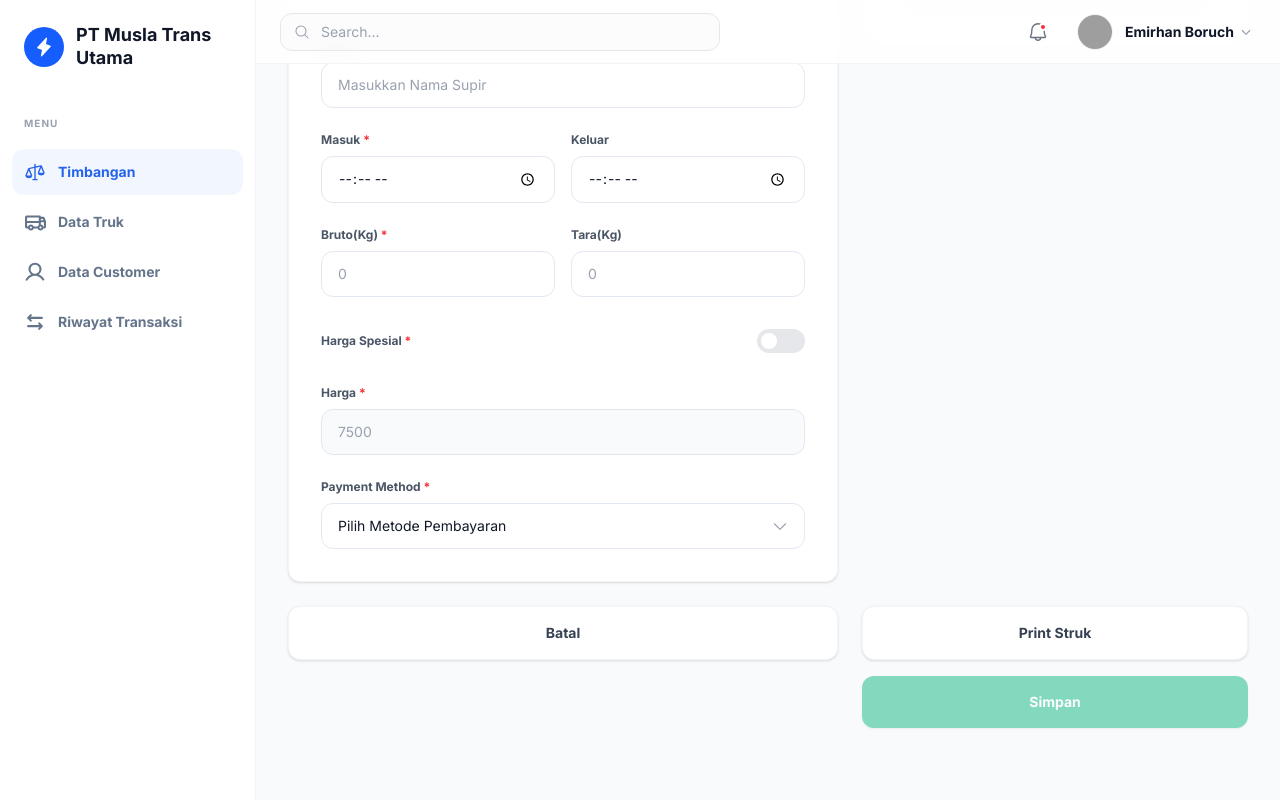
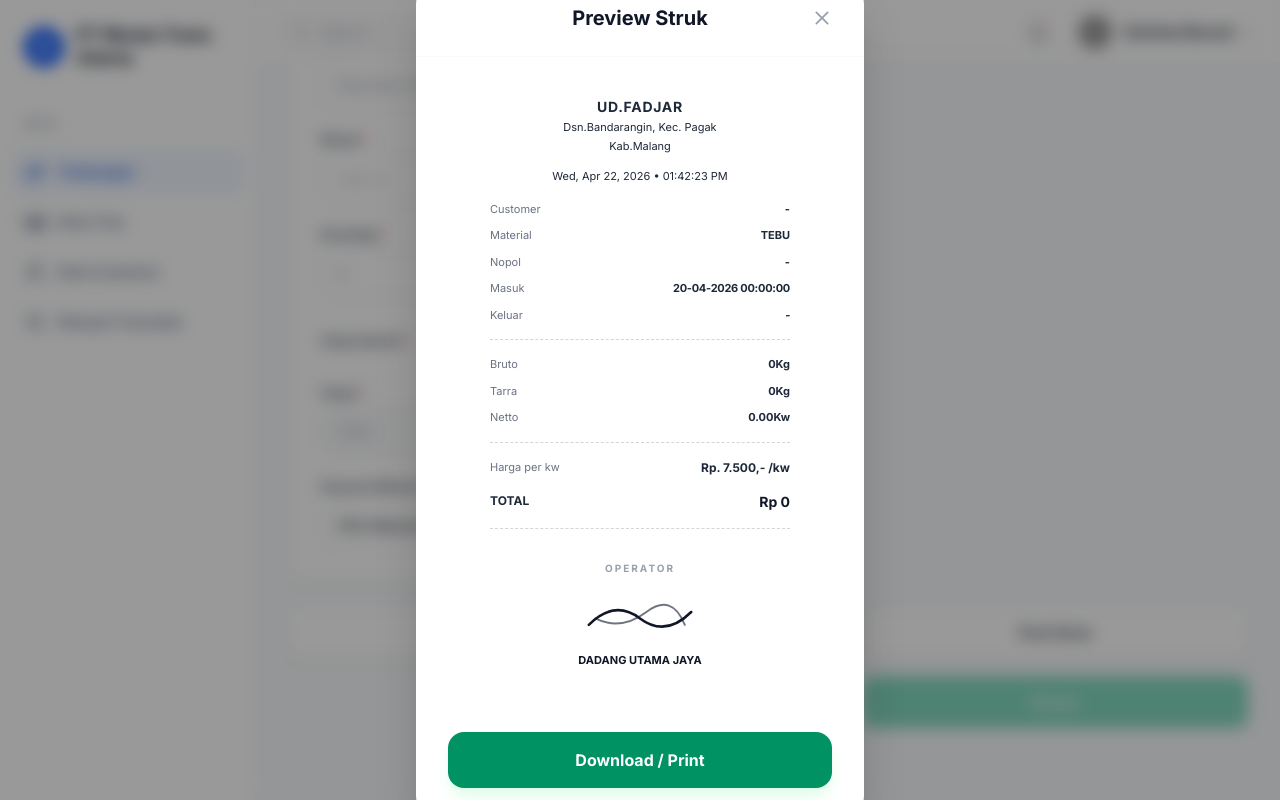
Before and after one commit to Panjiiiiiii/sugar_measurer, a Next.js app: page /1/timbangan/add in a window 1280 px wide. Both pictures are taken after a click on the button "Print Struk". Shown: the part 400-1200 px from the top of the page. Built offline with nearby package versions, Linux system fonts and the light colour scheme; grey boxes are pictures that could not be loaded.

Commit message:
UI: Add ReceiptModal to Input and Antrian Timbangan pages

```diff
--- a/app/[role]/timbangan/add/page.tsx
+++ b/app/[role]/timbangan/add/page.tsx
@@ -11,6 +11,7 @@ import { Card } from "@/components/ui/Card";
 import { Input, Select } from "@/components/ui/Input";
 import { Button } from "@/components/ui/Button";
 import { Breadcrumbs } from "@/components/ui/Breadcrumbs";
+import { ReceiptModal } from "@/components/dashboard/ReceiptModal";
 
 export default function InputTimbanganPage() {
   const params = useParams();
@@ -30,6 +31,8 @@ export default function InputTimbanganPage() {
     isHargaSpesial: false
   });
 
+  const [isReceiptOpen, setIsReceiptOpen] = useState(false);
+
   const isFormValid =
     formData.nopol &&
     formData.customer &&
@@ -44,8 +47,7 @@ export default function InputTimbanganPage() {
   const taraVal = parseFloat(formData.tara) || 0;
   const nettoKw = Math.max(0, brutoVal - taraVal) / 100;
   const hargaVal = parseFloat(formData.harga.replace(/[^0-9]/g, "")) || 0;
-  const totalHarga = nettoKw * 100 * hargaVal; // Assuming harga is per kg if netto is in kg?
-  // Wait, let's keep it simple: Netto (kg) * Harga (per kg)
+  const totalHarga = nettoKw * 100 * hargaVal;
   const totalHargaDisplay = new Intl.NumberFormat("id-ID", {
     style: "currency",
     currency: "IDR",
@@ -216,7 +218,11 @@ export default function InputTimbanganPage() {
           </Button>
         </div>
         <div className="lg:col-span-5 flex flex-col gap-4">
-          <Button variant="white" className="w-full py-4">
+          <Button
+            variant="white"
+            className="w-full py-4"
+            onClick={() => setIsReceiptOpen(true)}
+          >
             Print Struk
           </Button>
           <Button
@@ -229,6 +235,23 @@ export default function InputTimbanganPage() {
           </Button>
         </div>
       </div>
+
+      <ReceiptModal
+        isOpen={isReceiptOpen}
+        onClose={() => setIsReceiptOpen(false)}
+        data={{
+          customer: formData.customer,
+          nopol: formData.nopol,
+          masuk: formData.jamMasuk,
+          keluar: formData.jamKeluar,
+          bruto: formData.bruto,
+          tara: formData.tara,
+          netto: nettoKw.toFixed(2),
+          hargaPerKw: (hargaVal).toLocaleString("id-ID"),
+          total: totalHargaDisplay,
+          operator: "Dadang Utama Jaya"
+        }}
+      />
     </div>
   );
 }
--- a/app/[role]/timbangan/antrian/[id]/page.tsx
+++ b/app/[role]/timbangan/antrian/[id]/page.tsx
@@ -15,6 +15,7 @@ import {
   Breadcrumbs,
   Switch
 } from "@/components/ui";
+import { ReceiptModal } from "@/components/dashboard/ReceiptModal";
 
 export default function AntrianTimbanganDetailPage() {
   const params = useParams();
@@ -34,6 +35,8 @@ export default function AntrianTimbanganDetailPage() {
     harga: "7.900",
     paymentMethod: "Cash"
   });
+
+  const [isReceiptOpen, setIsReceiptOpen] = useState(false);
 
   const isFormValid =
     formData.nopol &&
@@ -208,7 +211,7 @@ export default function AntrianTimbanganDetailPage() {
           <Button
             variant="white"
             className="w-full py-4 text-sm font-bold"
-            onClick={() => console.log("Print Struk")}
+            onClick={() => setIsReceiptOpen(true)}
           >
             Print Struk
           </Button>
@@ -222,6 +225,24 @@ export default function AntrianTimbanganDetailPage() {
           </Button>
         </div>
       </div>
+
+      <ReceiptModal
+        isOpen={isReceiptOpen}
+        onClose={() => setIsReceiptOpen(false)}
+        data={{
+          customer: formData.customer,
+          nopol: formData.nopol,
+          masuk: formData.masuk,
+          keluar: formData.keluar,
+          bruto: formData.bruto,
+          tara: formData.tara,
+          netto: nettoKw.toFixed(2),
+          hargaPerKw: (hargaVal).toLocaleString("id-ID"),
+          total: totalHargaDisplay,
+          operator: "Dadang Utama Jaya"
+        }}
+      />
     </div>
   );
 }
+}
--- /dev/null
+++ b/components/dashboard/ReceiptModal.tsx
@@ -0,0 +1,161 @@
+"use client";
+
+import React from "react";
+import { Modal } from "@/components/ui";
+
+interface ReceiptData {
+  customer: string;
+  nopol: string;
+  masuk: string;
+  keluar: string;
+  bruto: string;
+  tara: string;
+  netto: string;
+  hargaPerKw: string;
+  total: string;
+  operator: string;
+}
+
+interface ReceiptModalProps {
+  isOpen: boolean;
+  onClose: () => void;
+  data: ReceiptData;
+}
+
+export function ReceiptModal({ isOpen, onClose, data }: ReceiptModalProps) {
+  const today = new Date();
+  const dateStr = today.toLocaleDateString("en-US", {
+    weekday: "short",
+    year: "numeric",
+    month: "short",
+    day: "2-digit",
+  });
+  const timeStr = today.toLocaleTimeString("en-US", {
+    hour: "2-digit",
+    minute: "2-digit",
+    second: "2-digit",
+    hour12: true,
+  });
+
+  return (
+    <Modal isOpen={isOpen} onClose={onClose} title="Preview Struk" size="sm" centerTitle>
+      <div className="bg-white p-2 flex flex-col items-center">
+        {/* Receipt Paper Simulation */}
+        <div className="w-full max-w-[300px] font-mono text-[11px] text-gray-800 flex flex-col gap-4">
+          {/* Header */}
+          <div className="text-center flex flex-col gap-0.5">
+            <h3 className="text-sm font-bold uppercase tracking-wider">UD.FADJAR</h3>
+            <p>Dsn.Bandarangin, Kec. Pagak</p>
+            <p>Kab.Malang</p>
+            <p className="mt-3">{dateStr} • {timeStr}</p>
+          </div>
+
+          {/* Details */}
+          <div className="flex flex-col gap-2.5">
+            <div className="flex justify-between">
+              <span className="text-gray-500">Customer</span>
+              <span className="font-bold uppercase text-right max-w-[160px]">{data.customer || "-"}</span>
+            </div>
+            <div className="flex justify-between">
+              <span className="text-gray-500">Material</span>
+              <span className="font-bold uppercase">TEBU</span>
+            </div>
+            <div className="flex justify-between">
+              <span className="text-gray-500">Nopol</span>
+              <span className="font-bold uppercase">{data.nopol || "-"}</span>
+            </div>
+            <div className="flex justify-between">
+              <span className="text-gray-500">Masuk</span>
+              <span className="font-bold tracking-tight">20-04-2026 {data.masuk || "00:00"}:00</span>
+            </div>
+            <div className="flex justify-between">
+              <span className="text-gray-500">Keluar</span>
+              <span className="font-bold tracking-tight">{data.keluar ? `20-04-2026 ${data.keluar}:00` : "-"}</span>
+            </div>
+          </div>
+
+          {/* Divider */}
+          <div className="border-t border-dashed border-gray-300 w-full" />
+
+          {/* Weight Details */}
+          <div className="flex flex-col gap-2.5">
+            <div className="flex justify-between">
+              <span className="text-gray-500">Bruto</span>
+              <span className="font-bold">{data.bruto || "0"}Kg</span>
+            </div>
+            <div className="flex justify-between">
+              <span className="text-gray-500">Tarra</span>
+              <span className="font-bold">{data.tara || "0"}Kg</span>
+            </div>
+            <div className="flex justify-between">
+              <span className="text-gray-500">Netto</span>
+              <span className="font-bold">{data.netto || "0"}Kw</span>
+            </div>
+            {data.keluar && (
+              <div className="flex justify-between">
+                <span className="text-gray-500">keluar</span>
+                <span className="font-bold tracking-tight">20-04-2026 {data.keluar}:00</span>
+              </div>
+            )}
+          </div>
+
+          {/* Divider */}
+          <div className="border-t border-dashed border-gray-300 w-full" />
+
+          {/* Price Details */}
+          <div className="flex flex-col gap-2.5">
+            <div className="flex justify-between items-center">
+              <span className="text-gray-500">Harga per kw</span>
+              <span className="font-bold text-[12px]">Rp. {data.hargaPerKw},- /kw</span>
+            </div>
+            <div className="flex justify-between items-center mt-1">
+              <span className="text-xs font-bold uppercase">Total</span>
+              <span className="font-bold text-[14px] text-gray-900">{data.total}</span>
+            </div>
+          </div>
+
+          {/* Divider */}
+          <div className="border-t border-dashed border-gray-300 w-full" />
+
+          {/* Signature Section */}
+          <div className="mt-4 flex flex-col items-center gap-2">
+            <p className="text-[10px] text-gray-400 uppercase tracking-[0.2em] font-bold">Operator</p>
+            <div className="relative h-14 w-32 flex items-center justify-center">
+              {/* Simple SVG for Signature Look */}
+              <svg viewBox="0 0 100 40" className="w-full h-full text-gray-900">
+                <path
+                  d="M10 30 Q 30 10 50 25 T 90 20"
+                  fill="none"
+                  stroke="currentColor"
+                  strokeWidth="2"
+                  strokeLinecap="round"
+                />
+                <path
+                  d="M15 25 Q 35 35 55 20 T 85 30"
+                  fill="none"
+                  stroke="currentColor"
+                  strokeWidth="1.5"
+                  strokeLinecap="round"
+                  opacity="0.6"
+                />
+              </svg>
+            </div>
+            <p className="font-bold uppercase text-gray-900 mt-1">{data.operator}</p>
+          </div>
+
+          {/* Bottom Space */}
+          <div className="h-4" />
+        </div>
+      </div>
+
+      <div className="mt-6 flex flex-col gap-3">
+        <button
+          onClick={() => window.print()}
+          className="w-full py-4 bg-[#009262] text-white rounded-2xl font-bold hover:bg-[#007a52] transition-all shadow-lg shadow-green-100"
+        >
+          Download / Print
+        </button>
+      </div>
+    </Modal>
+  );
+}
```
